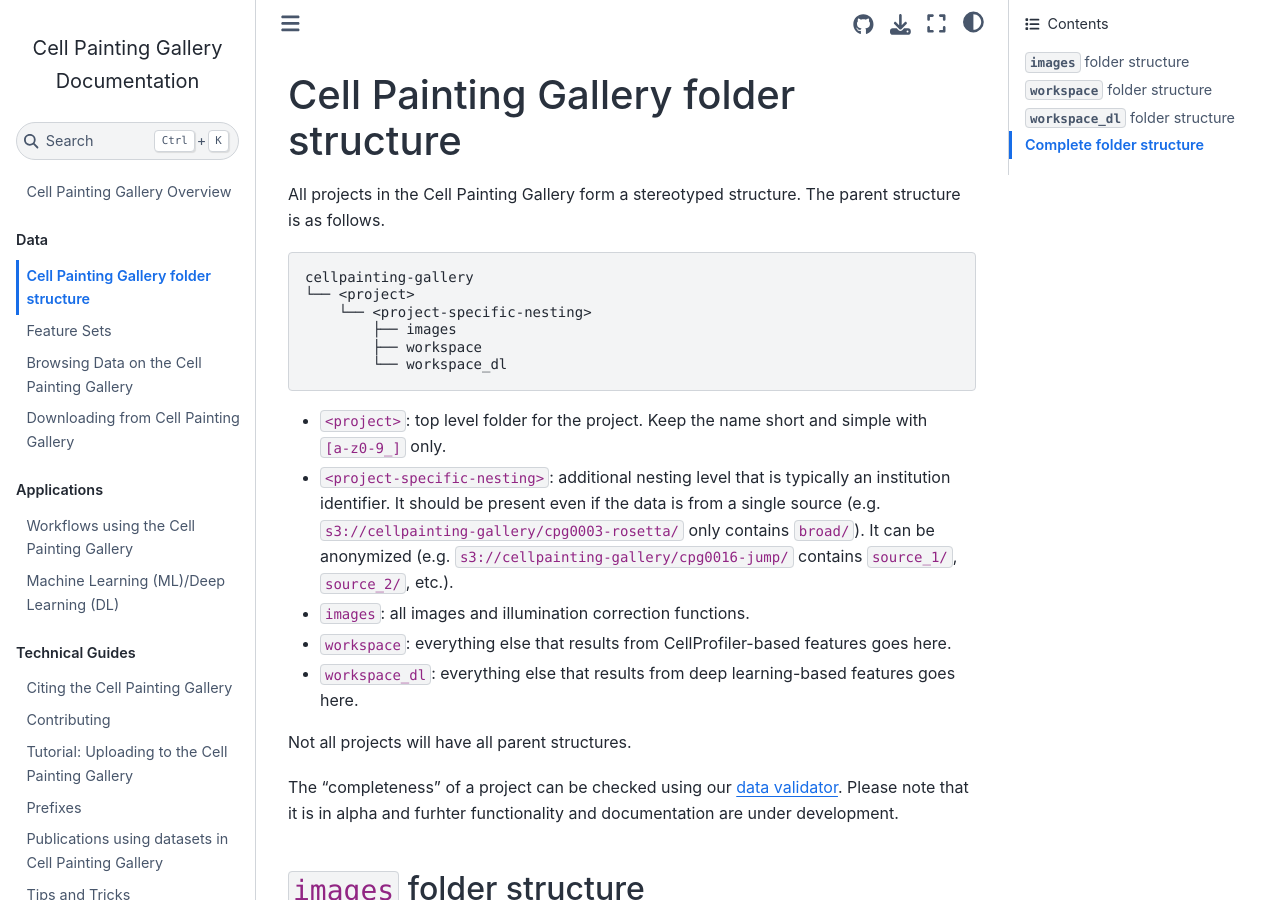
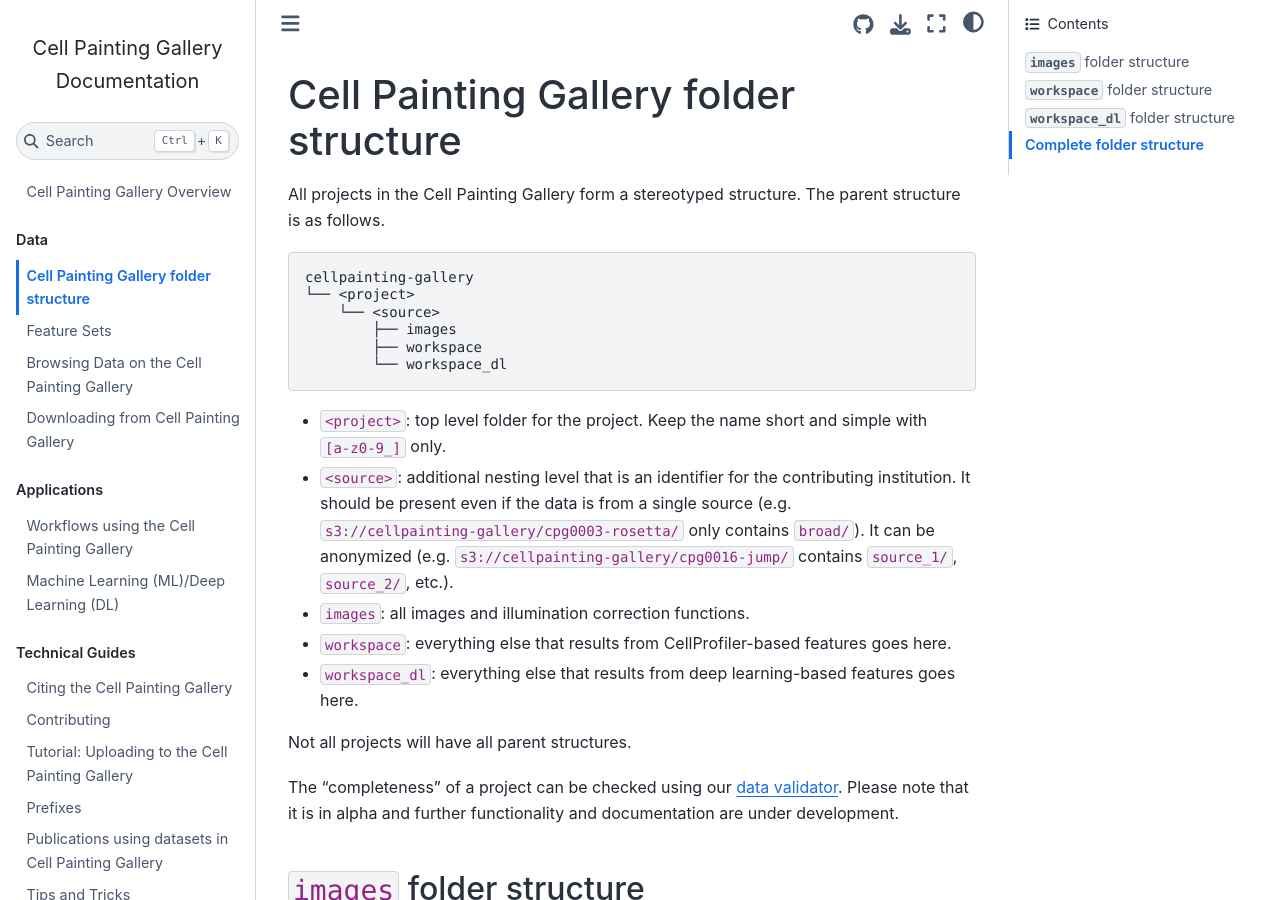
Before and after one commit to broadinstitute/cellpainting-gallery, a Jupyter Book: the page built from documentation/data_structure.md, in a window 1280 px wide and 900 px high. Built offline with Jupyter Book 1.0.4 settings and Sphinx 7.4.7 and the Sphinx Book theme 1.1.4, drawn with Linux system fonts in a browser that asks for light colours.

Commit message:
identifier => source
Originally we had nesting as "project specific identifier" but in all our data so far it has been `source` so changing to make `source` explicit.

````diff
--- a/documentation/data_structure.md
+++ b/documentation/data_structure.md
@@ -6,7 +6,7 @@ The parent structure is as follows.
 ```
 cellpainting-gallery
 └── <project>
-    └── <project-specific-nesting>
+    └── <source>
         ├── images
         ├── workspace
         └── workspace_dl
@@ -14,7 +14,7 @@ cellpainting-gallery
 
 - `<project>`: top level folder for the project.
 Keep the name short and simple with `[a-z0-9_]` only.
-- `<project-specific-nesting>`: additional nesting level that is typically an institution identifier.
+- `<source>`: additional nesting level that is an identifier for the contributing institution.
 It should be present even if the data is from a single source (e.g. `s3://cellpainting-gallery/cpg0003-rosetta/` only contains `broad/`).
 It can be anonymized (e.g. `s3://cellpainting-gallery/cpg0016-jump/` contains `source_1/`, `source_2/`, etc.).
 
@@ -25,7 +25,7 @@ It can be anonymized (e.g. `s3://cellpainting-gallery/cpg0016-jump/` contains `s
 Not all projects will have all parent structures.
 
 The "completeness" of a project can be checked using our [data validator](https://github.com/broadinstitute/cpg).
-Please note that it is in alpha and furhter functionality and documentation are under development.
+Please note that it is in alpha and further functionality and documentation are under development.
 
 ## `images` folder structure
 
````
